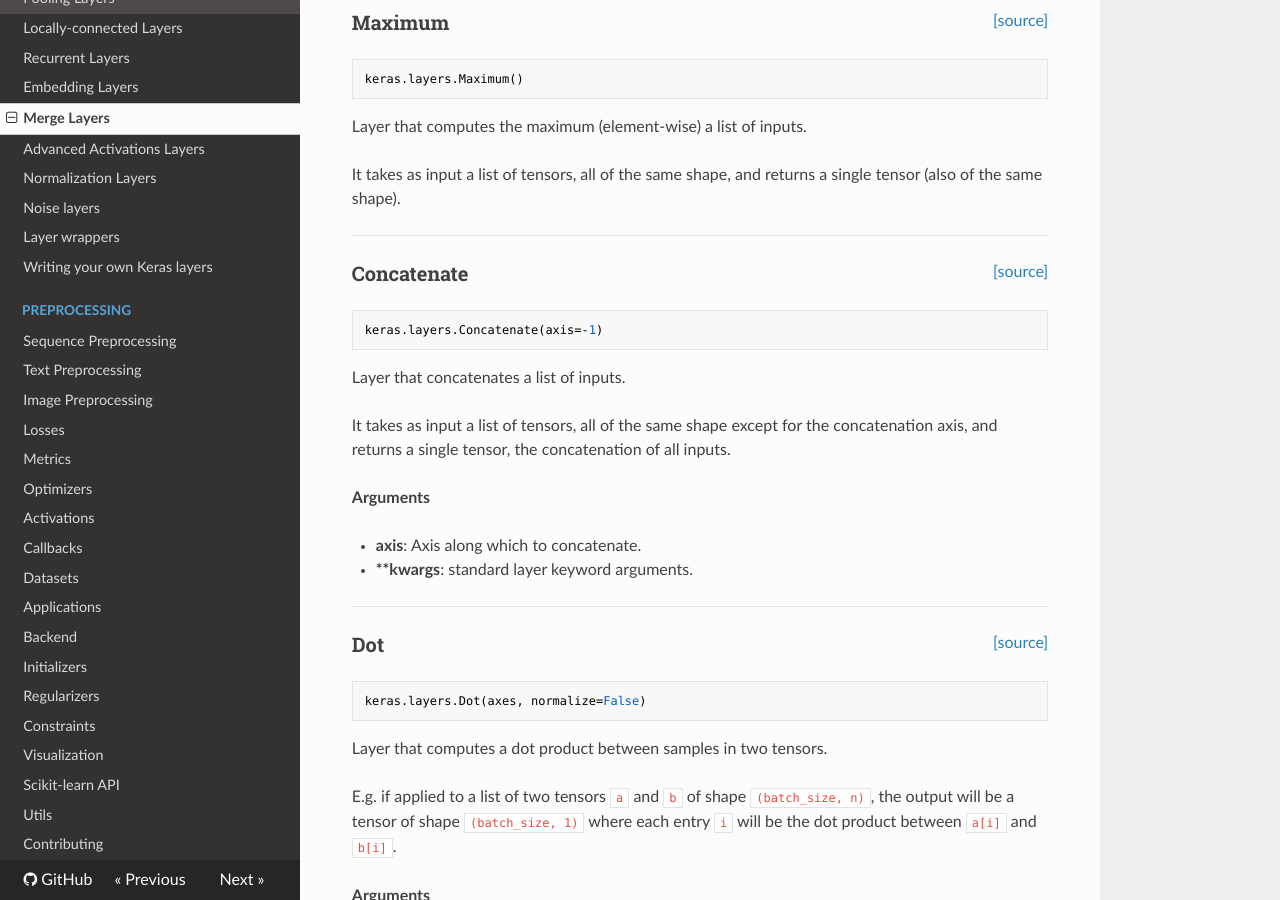
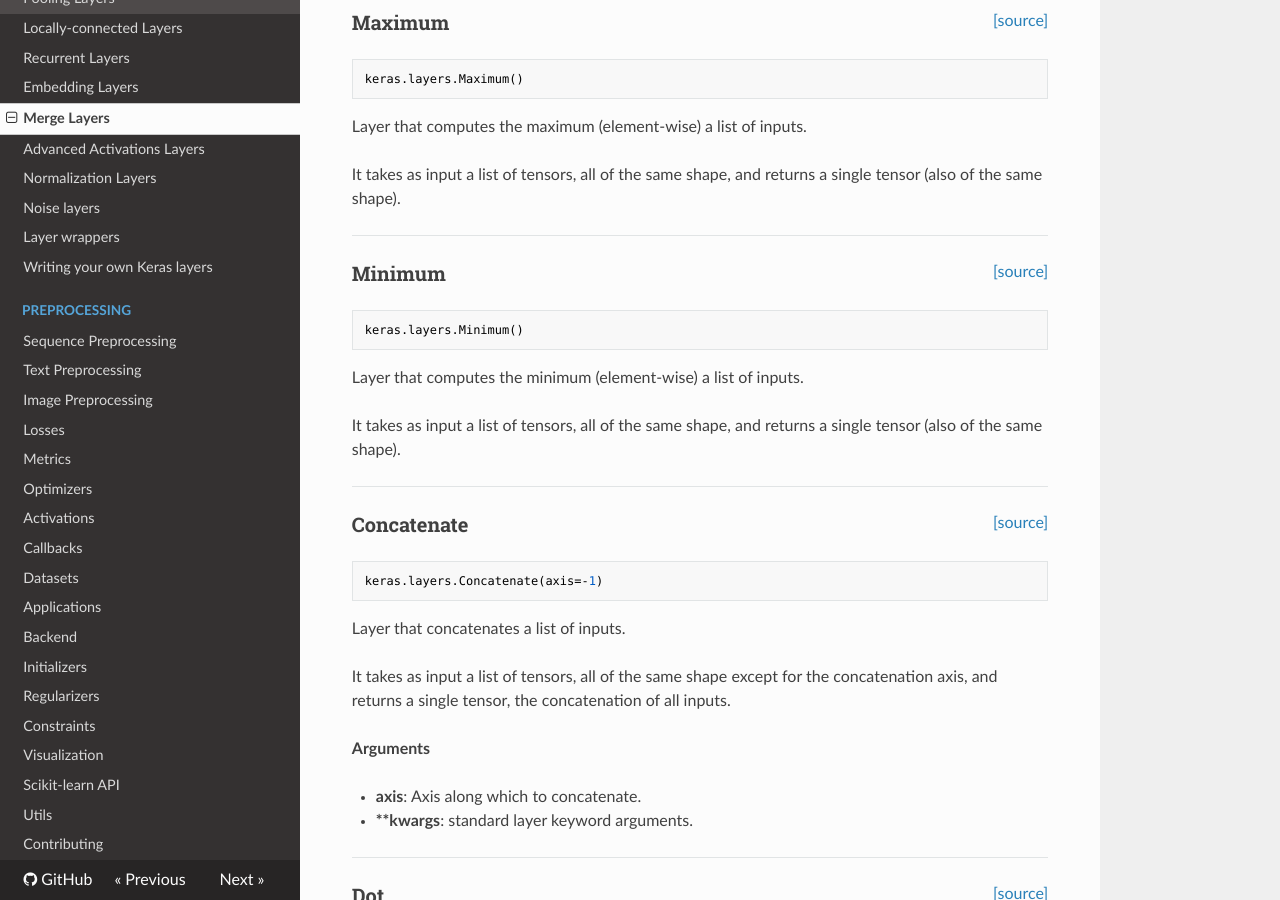
Before and after one commit to keras-team/keras-docs-ko, an MkDocs documentation site: the page built from sources/layers/merge.md, in a window 1280 px wide and 900 px high, scrolled down 1598 px. Built offline with MkDocs 1.6.1, drawn with Linux system fonts in a browser that asks for light colours; nearby versions of some CDN libraries; some of the changed text lies outside the part shown.

Commit message:
Update_layer_merge - Minimum
Add Minimum()
Add Minimum(input)

````diff
--- a/sources/layers/merge.md
+++ b/sources/layers/merge.md
@@ -100,6 +100,21 @@
 ```
 
 Layer that computes the maximum (element-wise) a list of inputs.
+
+It takes as input a list of tensors,
+all of the same shape, and returns
+a single tensor (also of the same shape).
+
+----
+
+<span style="float:right;">[[source]](https://github.com/keras-team/keras/blob/master/keras/layers/merge.py#L313)</span>
+### Minimum
+
+```python
+keras.layers.Minimum()
+```
+
+Layer that computes the minimum (element-wise) a list of inputs.
 
 It takes as input a list of tensors,
 all of the same shape, and returns
@@ -287,7 +302,26 @@
 __Returns__
 
 A tensor, the element-wise maximum of the inputs.
+----
 
+### minimum
+
+
+```python
+keras.layers.minimum(inputs)
+```
+
+
+Functional interface to the `Maximum` layer.
+
+__Arguments__
+
+- __inputs__: A list of input tensors (at least 2).
+- __**kwargs__: Standard layer keyword arguments.
+
+__Returns__
+
+A tensor, the element-wise maximum of the inputs.
 ----
 
 ### concatenate
````
